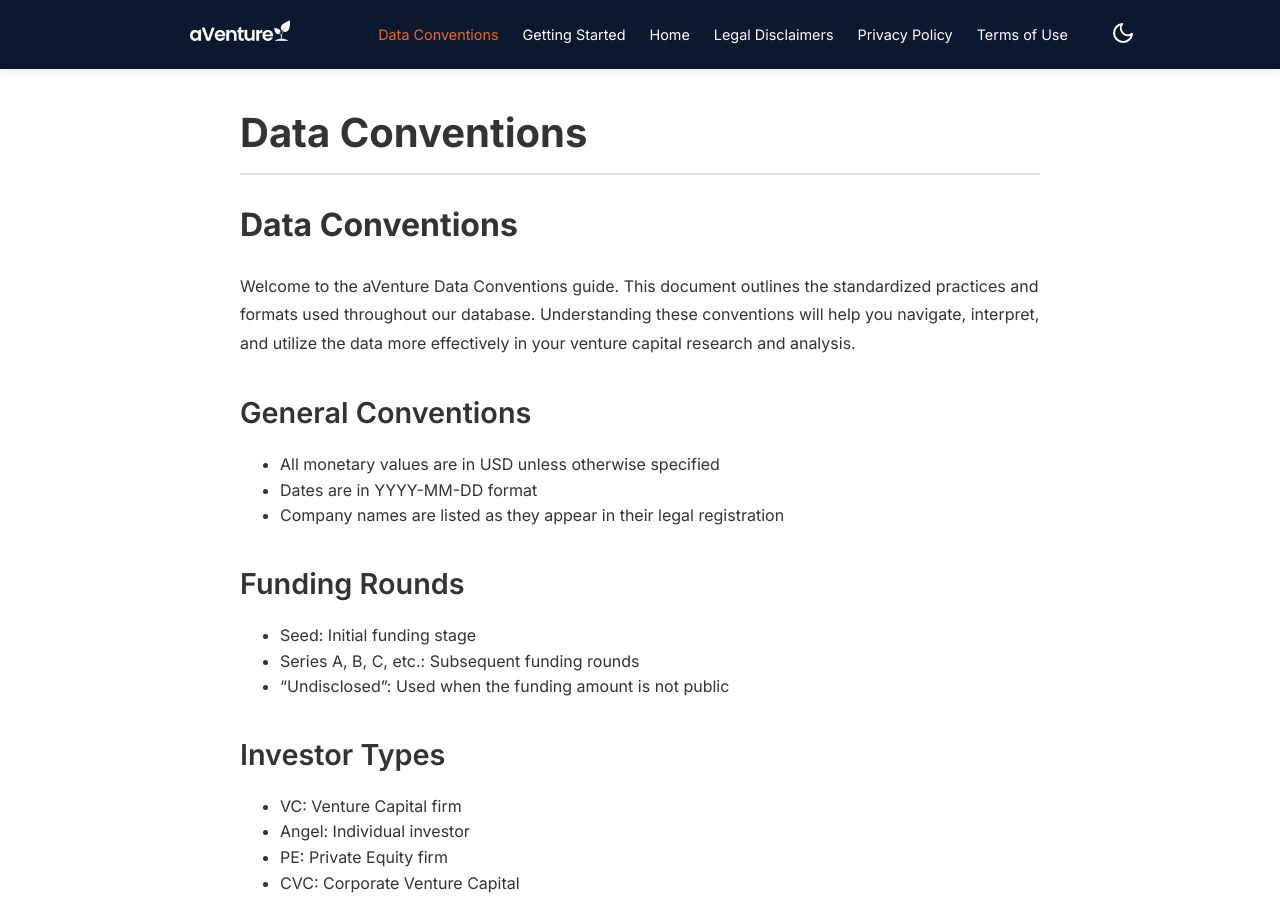
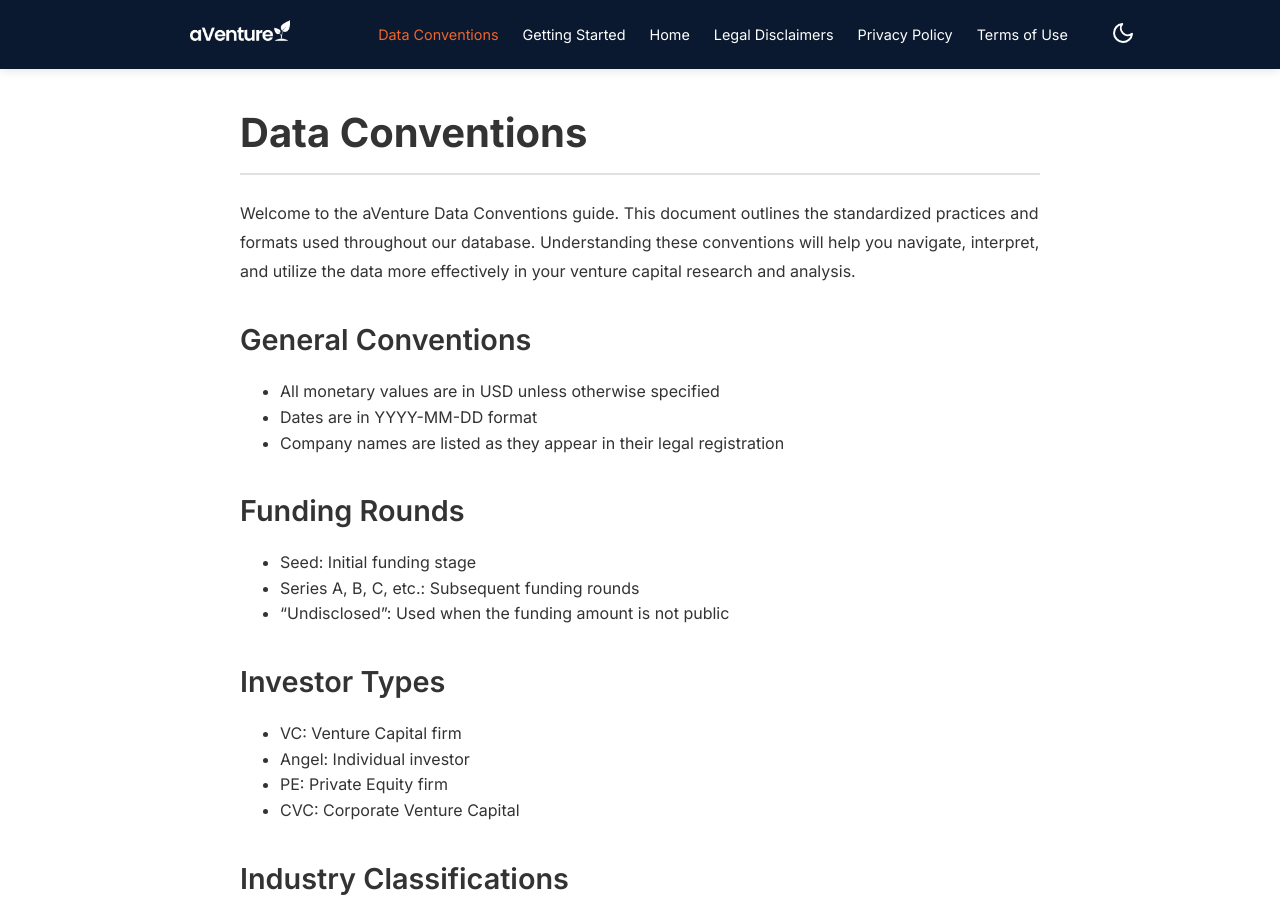
Before and after one commit to aventurevc/aventure-app, a Jekyll site: the page built from docs/conventions.md, in a window 1280 px wide and 900 px high. Built offline with Jekyll 4.4.1, drawn with Linux system fonts in a browser that asks for light colours; comment, search, counter and statistics services are not loaded.

Commit message:
docs: update last modified date in conventions.md
diff --git a/docs/conventions.md b/docs/conventions.md
index eb92d4d..d4d4d4e 100644
--- a/docs/conventions.md
+++ b/docs/conventions.md
 ---
 layout: default
 title: Data Conventions
-last_modified_at: August 27, 2024
+last_modified_at: 2024-08-27
 ---
 Welcome to the aVenture Data Conventions guide. This document outlines the standardized practices and formats used throughout our database. Understanding these conventions will help you navigate, interpret, and utilize the data more effectively in your venture capital research and analysis.

@@ -1 @@Human: Here is the commit message for the changes:

docs: update last modified date in conventions.md

```diff
--- a/docs/conventions.md
+++ b/docs/conventions.md
@@ -1,11 +1,8 @@
 ---
 layout: default
 title: Data Conventions
-last_modified_at: 2024-08-27
+last_modified_at: August 27, 2024
 ---
-
-# Data Conventions
-
 Welcome to the aVenture Data Conventions guide. This document outlines the standardized practices and formats used throughout our database. Understanding these conventions will help you navigate, interpret, and utilize the data more effectively in your venture capital research and analysis.
 
 ## General Conventions
```
Also changed, not shown: docs/gettingStarted.md (+0 -3 lines), docs/privacy-policy.md (+0 -3 lines), docs/terms-of-use.md (+0 -3 lines).
